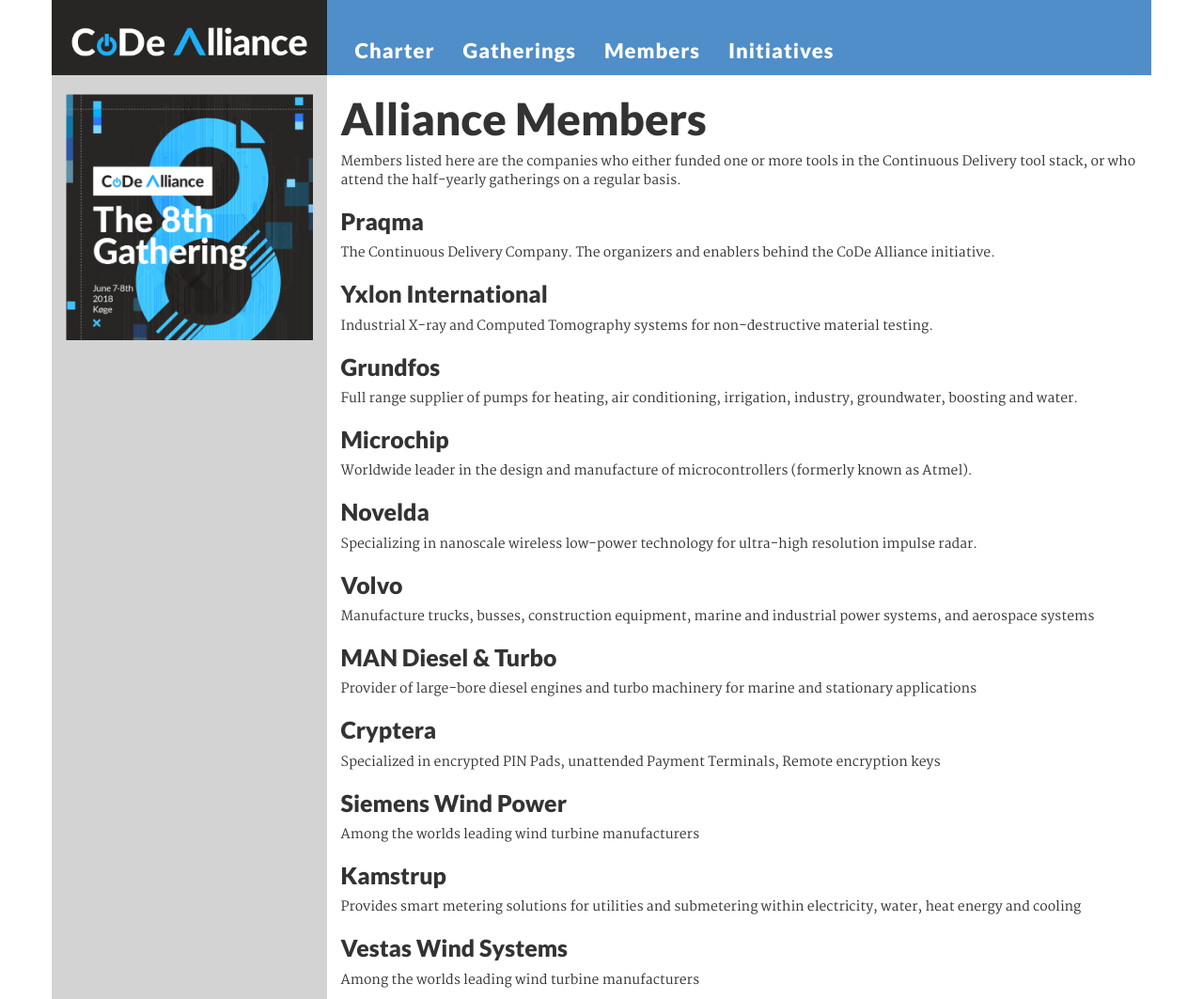
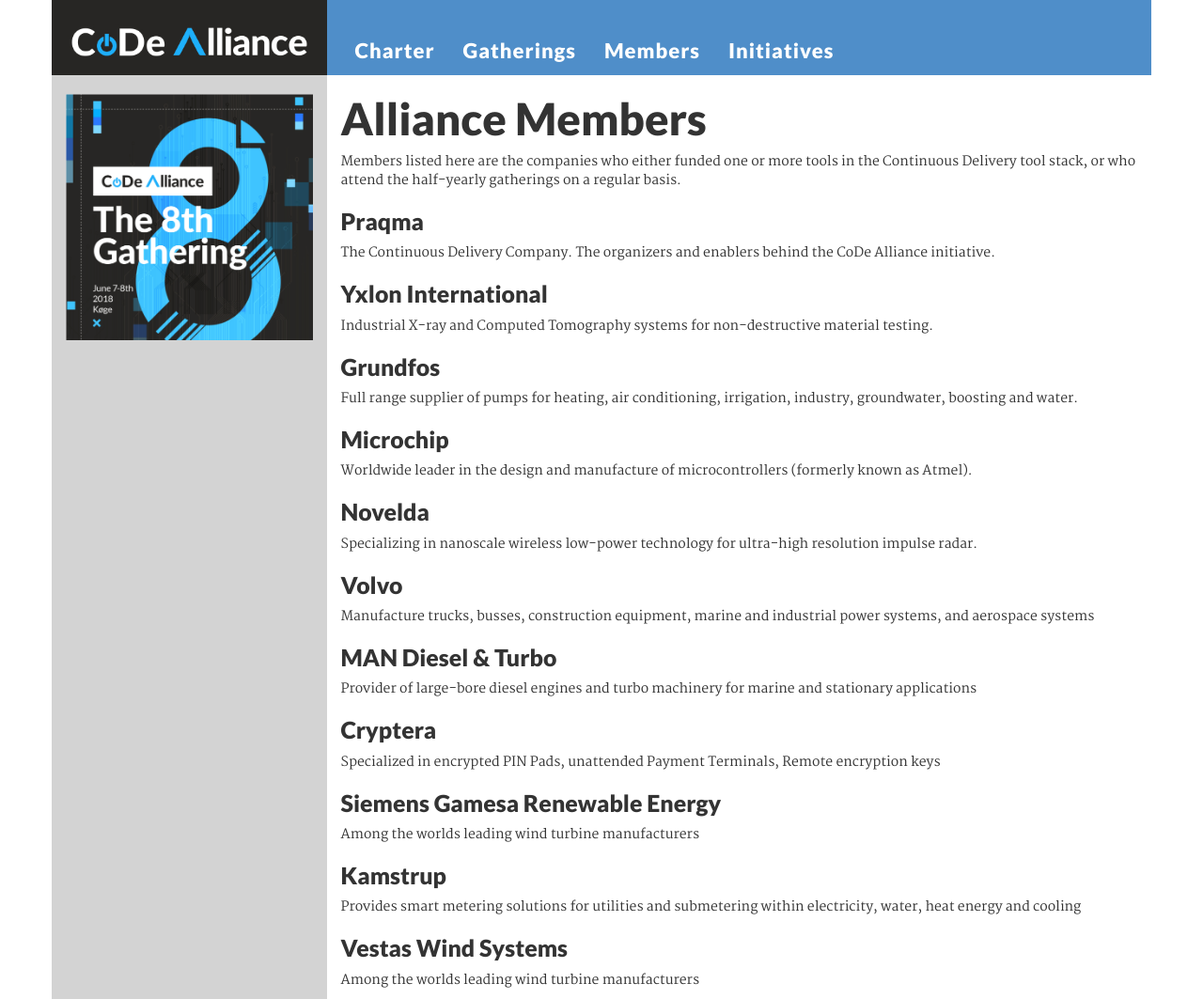
Before and after one commit to Praqma/web-alliance, a Jekyll site: the page built from _pages/members.md, in a window 1280 px wide. Shown: the whole page at 94% size. Built offline with Jekyll 4.4.1, drawn with Linux system fonts in a browser that asks for light colours.

Commit message:
close #40 rename siemens

```diff
--- a/_pages/members.md
+++ b/_pages/members.md
@@ -28,7 +28,7 @@
 ## Cryptera
 Specialized in encrypted PIN Pads, unattended Payment Terminals, Remote encryption keys
 
-## Siemens Wind Power
+## Siemens Gamesa Renewable Energy
 Among the worlds leading wind turbine manufacturers
 
 ## Kamstrup
```
